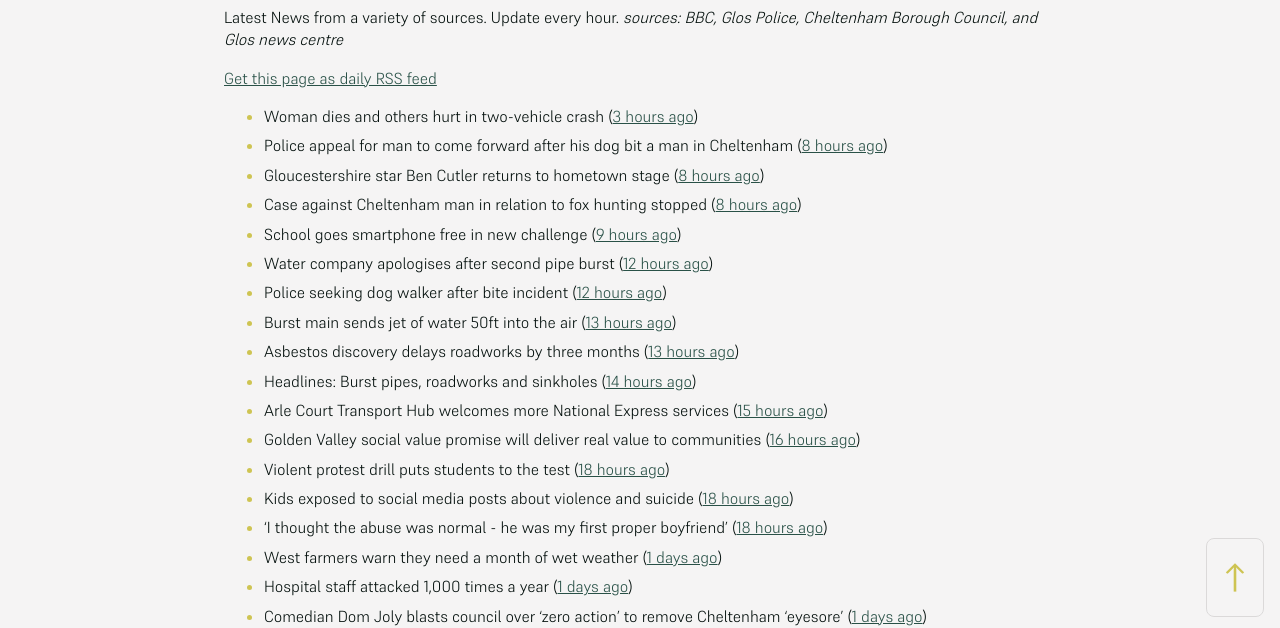
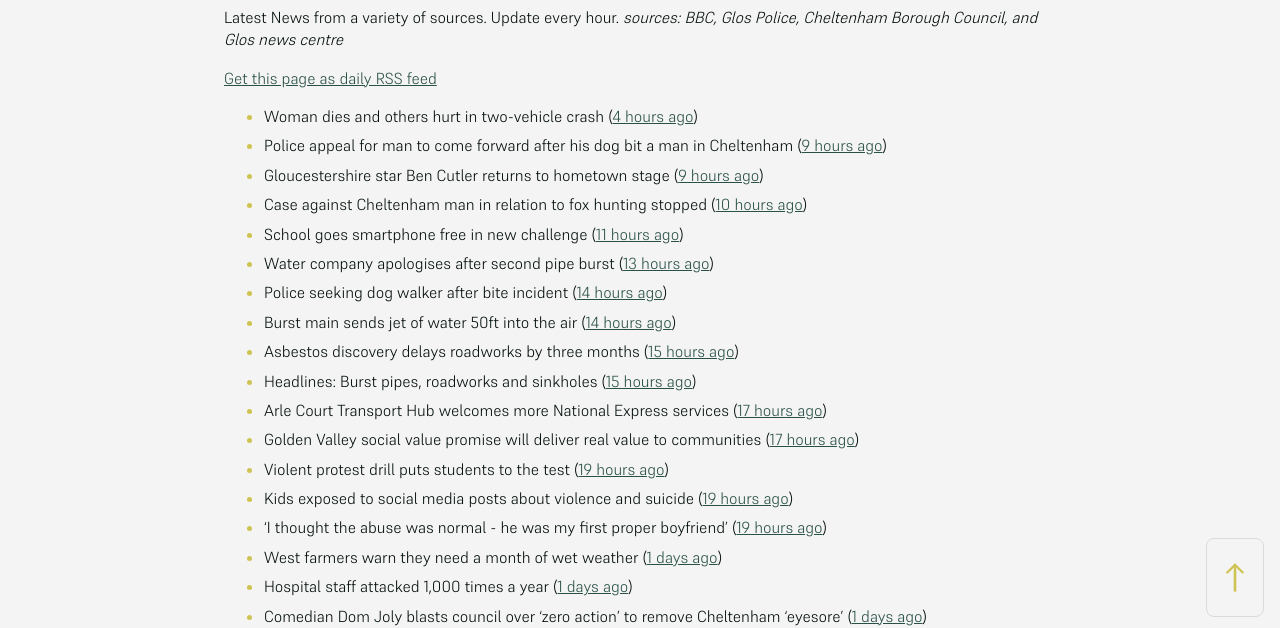
Before and after one commit to mat-0/cheltenham-open-data, a Jekyll site: the page built from _pages/news.md, in a window 1280 px wide. Shown: the part 267-895 px from the top of the page. Built offline with Jekyll 4.4.1, drawn with Linux system fonts in a browser that asks for light colours.

Commit message:
Updated 2025-05-16 01:24:32

```diff
--- a/_pages/news.md
+++ b/_pages/news.md
@@ -12,21 +12,21 @@ _sources: BBC, Glos Police, Cheltenham Borough Council, and Glos news centre_
 [Get this page as daily RSS feed](/daily.rss)
 
 <!-- news_marker starts -->
-- Woman dies and others hurt in two-vehicle crash ([3 hours ago](https://www.bbc.com/news/articles/cp3qjdll89jo))
-- Police appeal for man to come forward after his dog bit a man in Cheltenham ([8 hours ago](https://gloucesternewscentre.co.uk/police-appeal-for-man-to-come-forward-after-his-dog-bit-a-man-in-cheltenham/))
-- Gloucestershire star Ben Cutler returns to hometown stage ([8 hours ago](https://gloucesternewscentre.co.uk/gloucestershire-star-ben-cutler-returns-to-hometown-stage/))
-- Case against Cheltenham man in relation to fox hunting stopped ([8 hours ago](https://gloucesternewscentre.co.uk/case-against-cheltenham-man-in-relation-to-fox-hunting-stopped/))
-- School goes smartphone free in new challenge ([9 hours ago](https://www.bbc.com/news/articles/cwy388p033eo))
-- Water company apologises after second pipe burst ([12 hours ago](https://www.bbc.com/news/articles/cn0g1jygjq1o))
-- Police seeking dog walker after bite incident ([12 hours ago](https://www.bbc.com/news/articles/cwy37dejxd0o))
-- Burst main sends jet of water 50ft into the air ([13 hours ago](https://www.bbc.com/news/articles/cd620lyqqnqo))
-- Asbestos discovery delays roadworks by three months ([13 hours ago](https://www.bbc.com/news/articles/c0j7158dyevo))
-- Headlines: Burst pipes, roadworks and sinkholes ([14 hours ago](https://www.bbc.com/news/articles/c3e51154k5vo))
-- Arle Court Transport Hub welcomes more National Express services ([15 hours ago](https://gloucesternewscentre.co.uk/arle-court-transport-hub-welcomes-more-national-express-services/))
-- Golden Valley social value promise will deliver real value to communities ([16 hours ago](https://www.cheltenham.gov.uk/news/article/3011/golden_valley_social_value_promise_will_deliver_real_value_to_communities))
-- Violent protest drill puts students to the test ([18 hours ago](https://www.bbc.com/news/articles/cp92nl2yne8o))
-- Kids exposed to social media posts about violence and suicide ([18 hours ago](https://www.bbc.com/news/articles/c0r1gpr0ezwo))
-- 'I thought the abuse was normal - he was my first proper boyfriend' ([18 hours ago](https://www.bbc.com/news/articles/czj47g8kkm9o))
+- Woman dies and others hurt in two-vehicle crash ([4 hours ago](https://www.bbc.com/news/articles/cp3qjdll89jo))
+- Police appeal for man to come forward after his dog bit a man in Cheltenham ([9 hours ago](https://gloucesternewscentre.co.uk/police-appeal-for-man-to-come-forward-after-his-dog-bit-a-man-in-cheltenham/))
+- Gloucestershire star Ben Cutler returns to hometown stage ([9 hours ago](https://gloucesternewscentre.co.uk/gloucestershire-star-ben-cutler-returns-to-hometown-stage/))
+- Case against Cheltenham man in relation to fox hunting stopped ([10 hours ago](https://gloucesternewscentre.co.uk/case-against-cheltenham-man-in-relation-to-fox-hunting-stopped/))
+- School goes smartphone free in new challenge ([11 hours ago](https://www.bbc.com/news/articles/cwy388p033eo))
+- Water company apologises after second pipe burst ([13 hours ago](https://www.bbc.com/news/articles/cn0g1jygjq1o))
+- Police seeking dog walker after bite incident ([14 hours ago](https://www.bbc.com/news/articles/cwy37dejxd0o))
+- Burst main sends jet of water 50ft into the air ([14 hours ago](https://www.bbc.com/news/articles/cd620lyqqnqo))
+- Asbestos discovery delays roadworks by three months ([15 hours ago](https://www.bbc.com/news/articles/c0j7158dyevo))
+- Headlines: Burst pipes, roadworks and sinkholes ([15 hours ago](https://www.bbc.com/news/articles/c3e51154k5vo))
+- Arle Court Transport Hub welcomes more National Express services ([17 hours ago](https://gloucesternewscentre.co.uk/arle-court-transport-hub-welcomes-more-national-express-services/))
+- Golden Valley social value promise will deliver real value to communities ([17 hours ago](https://www.cheltenham.gov.uk/news/article/3011/golden_valley_social_value_promise_will_deliver_real_value_to_communities))
+- Violent protest drill puts students to the test ([19 hours ago](https://www.bbc.com/news/articles/cp92nl2yne8o))
+- Kids exposed to social media posts about violence and suicide ([19 hours ago](https://www.bbc.com/news/articles/c0r1gpr0ezwo))
+- 'I thought the abuse was normal - he was my first proper boyfriend' ([19 hours ago](https://www.bbc.com/news/articles/czj47g8kkm9o))
 - West farmers warn they need a month of wet weather ([1 days ago](https://www.bbc.com/news/articles/c331dj5x2kpo))
 - Hospital staff attacked 1,000 times a year ([1 days ago](https://www.bbc.com/news/articles/cjdznk3ve87o))
 - Comedian Dom Joly blasts council over ‘zero action’ to remove Cheltenham ‘eyesore’ ([1 days ago](https://gloucesternewscentre.co.uk/comedian-dom-joly-blasts-council-over-zero-action-to-remove-cheltenham-eyesore/))
```
Also changed, not shown: _data/flood.json (+5 -69 lines), _pages/terrorism.md (+1 -1 lines), index.md (+6 -6 lines).
